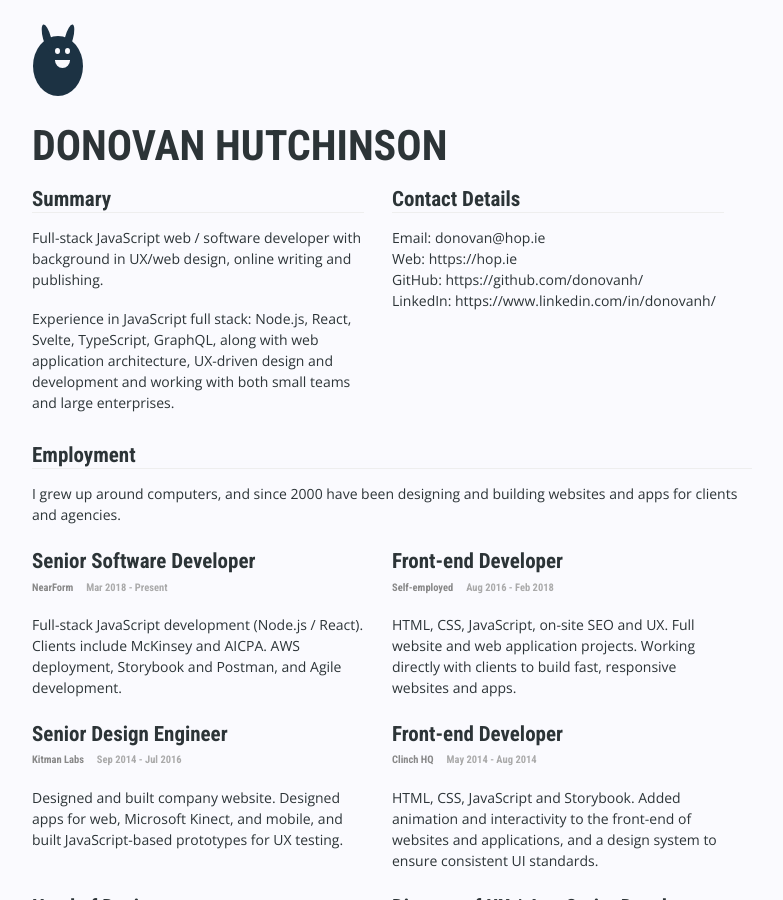
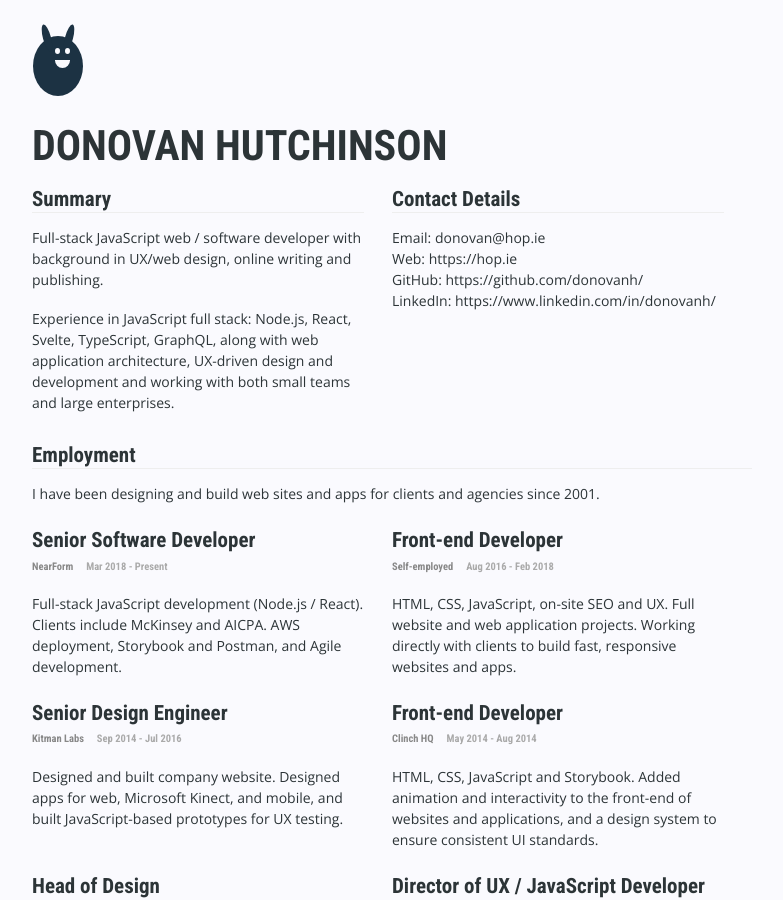
Before and after one commit to donovanh/donovanh.github.com, a Jekyll site: the page built from cv/index.html, in a window 1280 px wide and 900 px high. Shown: the whole window, without its empty margins (248-1031 px from the left). Built offline with Jekyll 4.4.1, drawn with Linux system fonts in a browser that asks for light colours; nearby versions of some CDN libraries.

Commit message:
Small web improvments

```diff
--- a/cv/index.html
+++ b/cv/index.html
@@ -37,7 +37,7 @@ newstylesheet: cv
 
     <h2 class="section-title">Employment</h2>
 
-    <p>I grew up around computers, and since 2000 have been designing and building websites and apps for clients and agencies.</p>
+    <p>I have been designing and build web sites and apps for clients and agencies since 2001.</p>
 
     <section class="jobs">
 
```
